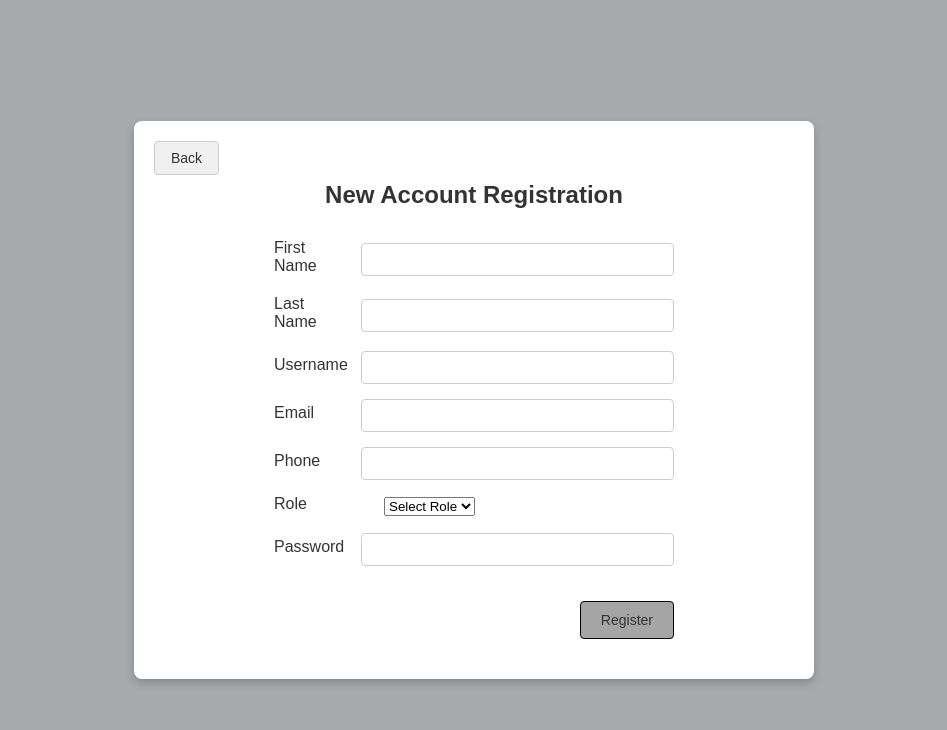
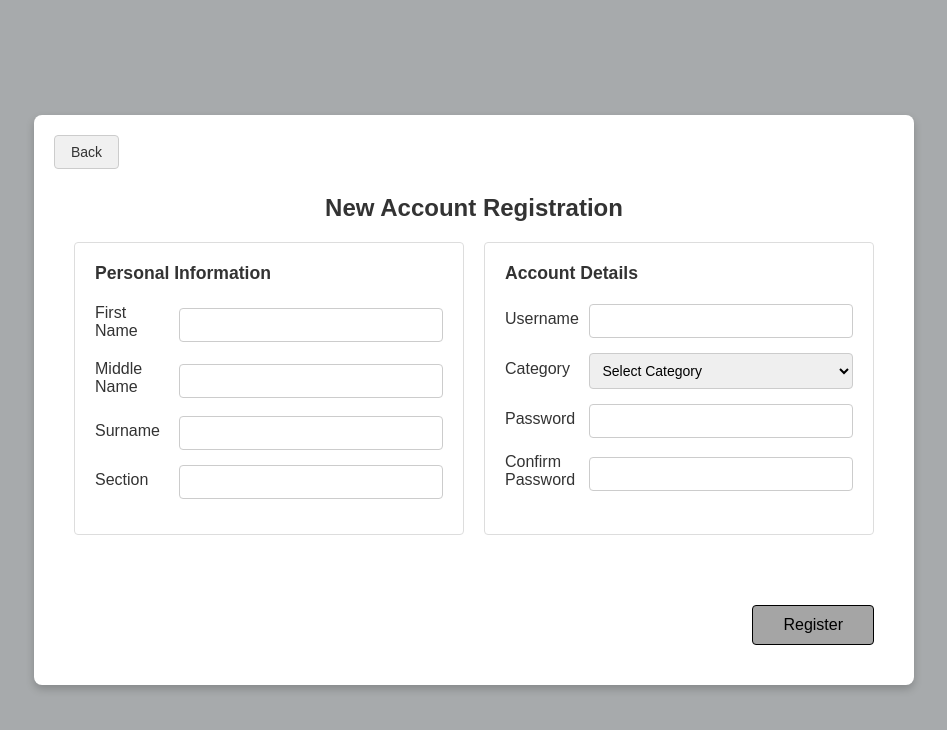
Before and after one commit to ysabellelenon/qrbarcodesys, a Flask app: page /new-account in a window 1280 px wide. Shown: the top 730 px of the page, without its empty margins (166-1113 px from the left). Run offline with Flask 3, Linux system fonts and the light colour scheme.

Commit message:
Fix New Account Registration page

```diff
--- a/qr-barcode-frontend/app.py
+++ b/qr-barcode-frontend/app.py
@@ -14,6 +14,7 @@ db.init_app(app)
 
 # Create tables
 with app.app_context():
+    db.drop_all()
     db.create_all()
 
 # Home route redirects to login
@@ -102,22 +103,24 @@ def edit_user(user_id):
 @app.route('/create-account', methods=['POST'])
 def create_account():
     if request.method == 'POST':
-        new_user = User(
-            first_name=request.form['first_name'],
-            last_name=request.form['last_name'],
-            username=request.form['username'],
-            email=request.form['email'],
-            role=request.form['role'],
-            phone=request.form['phone'],
-            password=generate_password_hash(request.form['password'])
-        )
+        try:
+            new_user = User(
+                first_name=request.form['first_name'],
+                middle_name=request.form['middle_name'],
+                surname=request.form['surname'],
+                section=request.form['section'],
+                username=request.form['username'],
+                role=request.form['role'],
+                password=generate_password_hash(request.form['password'])
+            )
 
-        try:
             db.session.add(new_user)
             db.session.commit()
             flash('Account created successfully!', 'success')
-        except:
+
+        except Exception as e:
             db.session.rollback()
+            print(f"Error creating account: {str(e)}")  # For debugging
             flash('Error creating account. Please try again.', 'error')
 
     return redirect(url_for('manage_accounts'))
--- a/qr-barcode-frontend/models.py
+++ b/qr-barcode-frontend/models.py
@@ -6,11 +6,11 @@ db = SQLAlchemy()
 class User(db.Model):
     id = db.Column(db.Integer, primary_key=True)
     first_name = db.Column(db.String(50), nullable=False)
-    last_name = db.Column(db.String(50), nullable=False)
+    middle_name = db.Column(db.String(50))
+    surname = db.Column(db.String(50), nullable=False)
+    section = db.Column(db.String(50), nullable=False)
     username = db.Column(db.String(80), unique=True, nullable=False)
-    email = db.Column(db.String(120), unique=True, nullable=False)
     role = db.Column(db.String(20), nullable=False)
-    phone = db.Column(db.String(20), nullable=False)
     password = db.Column(db.String(120), nullable=False)
     created_at = db.Column(db.DateTime, default=datetime.utcnow)
     updated_at = db.Column(db.DateTime, default=datetime.utcnow, onupdate=datetime.utcnow)
--- a/qr-barcode-frontend/templates/manage_accounts.html
+++ b/qr-barcode-frontend/templates/manage_accounts.html
@@ -69,6 +69,7 @@
                         <th class="checkbox-column">
                             <input type="checkbox" id="selectAll">
                         </th>
+                        <th>No.</th>
                         <th>Last Name</th>
                         <th>First Name</th>
                         <th>Line No.</th>
@@ -81,7 +82,8 @@
                         <td class="checkbox-column">
                             <input type="checkbox" name="user_ids[]" value="{{ user.id }}">
                         </td>
-                        <td>{{ user.last_name }}</td>
+                        <td>{{ loop.index }}</td>
+                        <td>{{ user.surname }}</td>
                         <td>{{ user.first_name }}</td>
                         <td>{{ user.role }}</td>
                         <td>
--- a/qr-barcode-frontend/templates/new_account.html
+++ b/qr-barcode-frontend/templates/new_account.html
@@ -28,7 +28,29 @@
 
         .registration-form {
             width: 100%;
-            max-width: 400px;
+            max-width: 800px;
+            display: flex;
+            flex-wrap: wrap;
+            gap: 20px;
+            justify-content: center;
+        }
+
+        .form-section {
+            flex: 1;
+            min-width: 300px;
+            max-width: 380px;
+            margin-bottom: 20px;
+            padding: 20px;
+            border: 1px solid #ddd;
+            border-radius: 4px;
+            background-color: #fff;
+        }
+
+        .form-section h3 {
+            margin-top: 0;
+            margin-bottom: 20px;
+            color: #333;
+            font-size: 1.1em;
         }
 
         .form-group {
@@ -39,13 +61,41 @@
             display: block;
             margin-bottom: 5px;
             text-align: left;
+            font-weight: 500;
         }
 
-        .form-group input {
+        .form-group input, .form-group select {
             width: 100%;
             padding: 8px;
             border: 1px solid #ccc;
             border-radius: 4px;
+            font-size: 14px;
+            box-sizing: border-box;
+        }
+
+        .button-container {
+            width: 100%;
+            text-align: center;
+            margin-top: 10px;
+        }
+
+        .register-button {
+            padding: 10px 30px;
+            font-size: 16px;
+            background-color: #a5a5a5;
+            border: 1px solid black;
+            border-radius: 4px;
+            cursor: pointer;
+        }
+
+        .register-button:hover {
+            background-color: #888;
+        }
+
+        .engineer-container {
+            max-height: 90vh;
+            overflow-y: auto;
+            padding: 60px 40px 40px 40px;
         }
     </style>
 </head>
@@ -55,36 +105,43 @@
 
         <h2>New Account Registration</h2>
 
-        <form class="registration-form" action="{{ url_for('create_account') }}" method="post">
+        <form class="registration-form" action="{{ url_for('create_account') }}" method="post" onsubmit="return validateForm()">
+            <!-- Personal Information Section -->
+            <div class="form-section">
+                <h3>Personal Information</h3>
                 <div class="form-group">
                     <label for="first_name">First Name</label>
                     <input type="text" id="first_name" name="first_name" required>
                 </div>
 
                 <div class="form-group">
-                <label for="last_name">Last Name</label>
-                <input type="text" id="last_name" name="last_name" required>
+                    <label for="middle_name">Middle Name</label>
+                    <input type="text" id="middle_name" name="middle_name">
                 </div>
 
+                <div class="form-group">
+                    <label for="surname">Surname</label>
+                    <input type="text" id="surname" name="surname" required>
+                </div>
+
+                <div class="form-group">
+                    <label for="section">Section</label>
+                    <input type="text" id="section" name="section" required>
+                </div>
+            </div>
+
+            <!-- Account Details Section -->
+            <div class="form-section">
+                <h3>Account Details</h3>
                 <div class="form-group">
                     <label for="username">Username</label>
                     <input type="text" id="username" name="username" required>
                 </div>
 
                 <div class="form-group">
-                <label for="email">Email</label>
-                <input type="email" id="email" name="email" required>
-            </div>
-
-            <div class="form-group">
-                <label for="phone">Phone</label>
-                <input type="tel" id="phone" name="phone" required>
-            </div>
-
-            <div class="form-group">
-                <label for="role">Role</label>
-                <select id="role" name="role" required>
-                    <option value="">Select Role</option>
+                    <label for="category">Category</label>
+                    <select id="category" name="role" required>
+                        <option value="">Select Category</option>
                         <option value="Admin">Admin</option>
                         <option value="Assembly">Assembly</option>
                     </select>
@@ -95,10 +152,29 @@
                     <input type="password" id="password" name="password" required>
                 </div>
 
+                <div class="form-group">
+                    <label for="confirm_password">Confirm Password</label>
+                    <input type="password" id="confirm_password" name="confirm_password" required>
+                </div>
+            </div>
+
             <div class="button-container">
-                <button type="submit" class="menu-item">Register</button>
+                <button type="submit" class="register-button">Register</button>
             </div>
         </form>
     </div>
+
+    <script>
+        function validateForm() {
+            const password = document.getElementById('password').value;
+            const confirmPassword = document.getElementById('confirm_password').value;
+
+            if (password !== confirmPassword) {
+                alert('Passwords do not match!');
+                return false;
+            }
+            return true;
+        }
+    </script>
 </body>
 </html>
```
Also changed, not shown: qr-barcode-frontend/instance/qr_barcode.db. Lines whose indentation alone changed are shown as unchanged.
